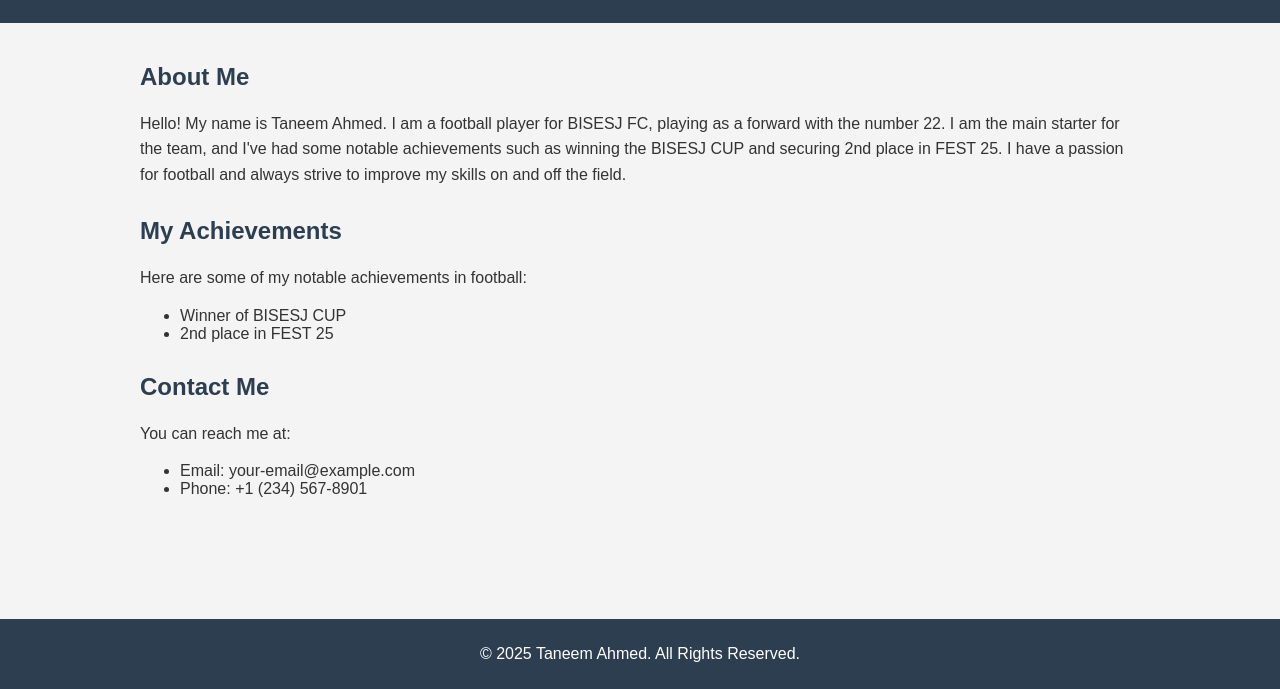
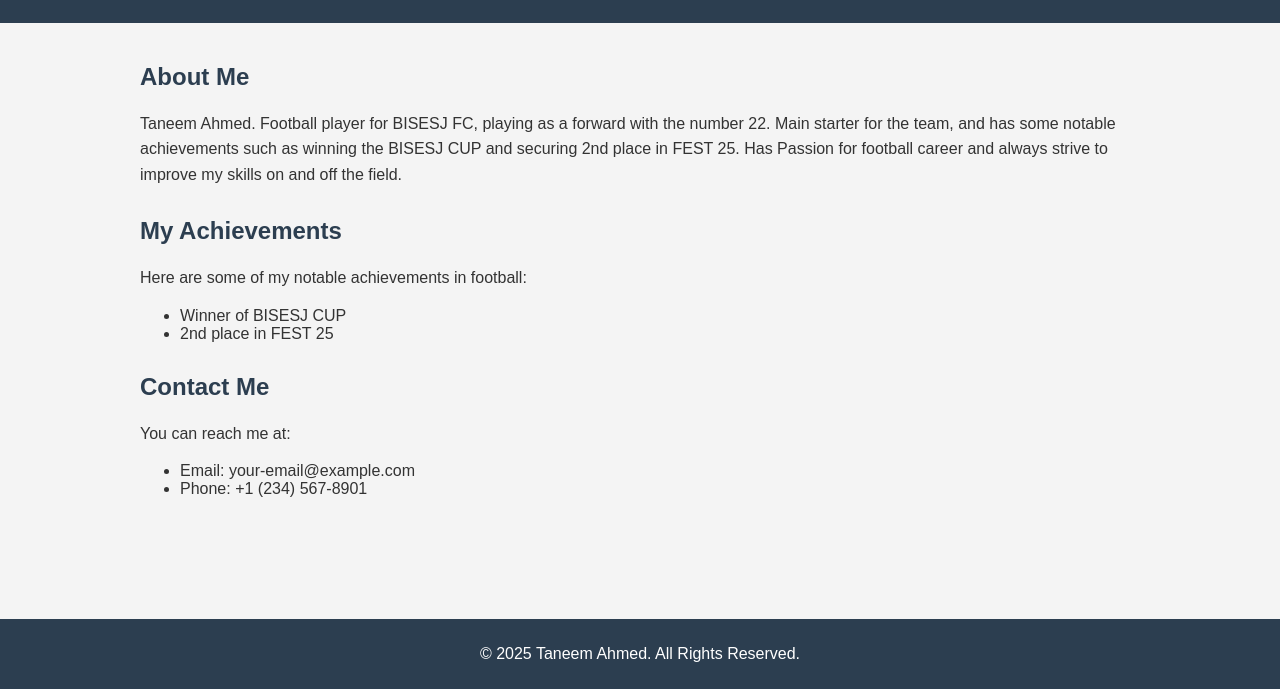
Before and after one commit to taneem001/Utility-Kit, a plain HTML site: page index.html in a window 1280 px wide. Shown: the part 111-800 px from the top of the page. Drawn offline with Linux system fonts and the light colour scheme.

Commit message:
Update index.html

```diff
--- a/index.html
+++ b/index.html
@@ -54,7 +54,7 @@
 <div class="content">
     <section class="section">
         <h2>About Me</h2>
-        <p>Hello! My name is Taneem Ahmed. I am a football player for BISESJ FC, playing as a forward with the number 22. I am the main starter for the team, and I've had some notable achievements such as winning the BISESJ CUP and securing 2nd place in FEST 25. I have a passion for football and always strive to improve my skills on and off the field.</p>
+        <p> Taneem Ahmed. Football player for BISESJ FC, playing as a forward with the number 22. Main starter for the team, and has some notable achievements such as winning the BISESJ CUP and securing 2nd place in FEST 25. Has Passion for football career and always strive to improve my skills on and off the field.</p>
     </section>
 
     <section class="section">
```
